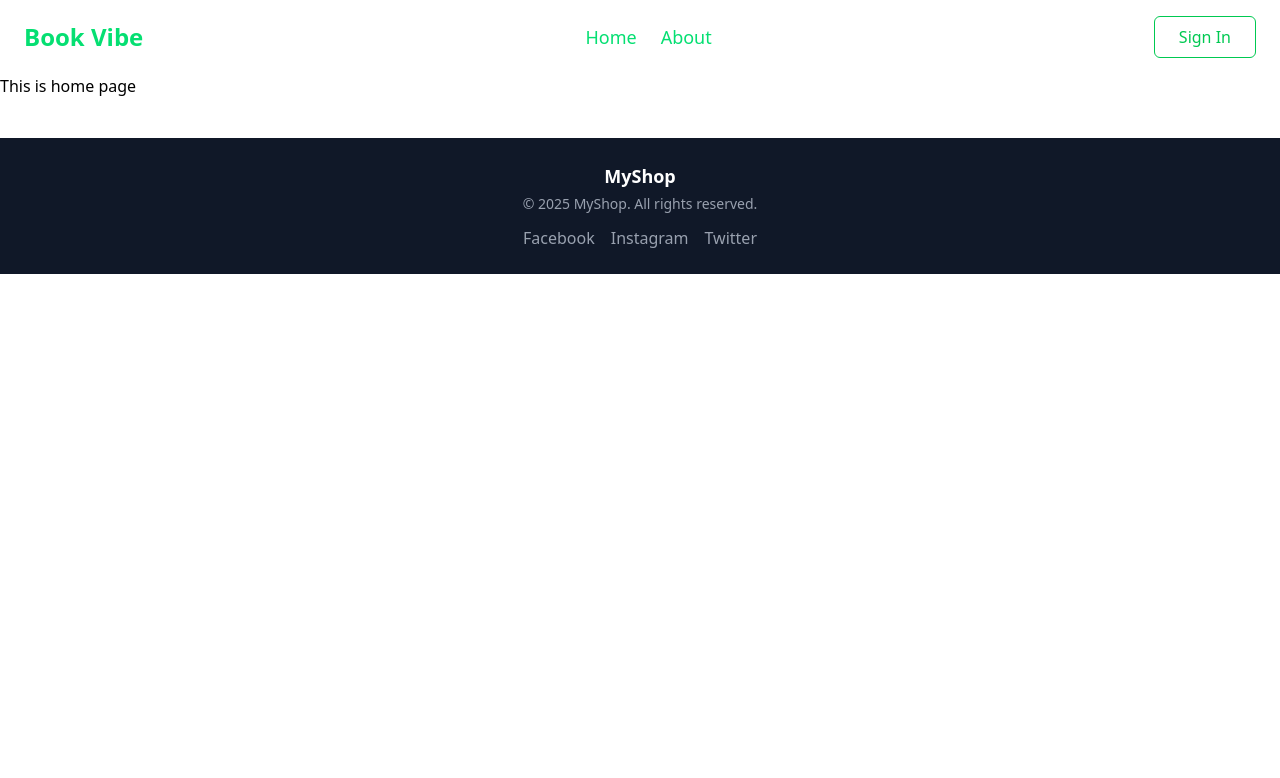
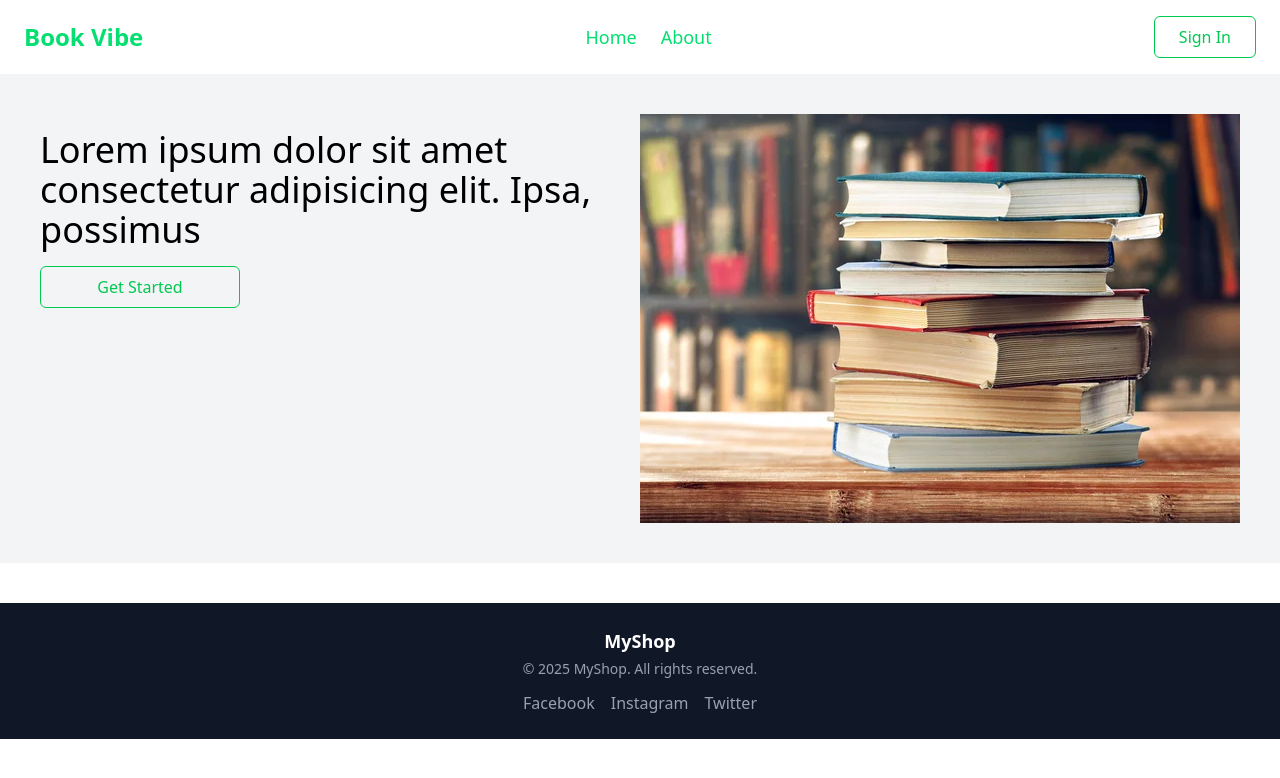
Before and after one commit to Arshad4320/boipoka, a React (Vite) app: page / in a window 1280 px wide. Shown: the top 778 px of the page. Built offline with nearby package versions, Linux system fonts and the light colour scheme.

Commit message:
navbar,button, banner polised

```diff
--- /dev/null
+++ b/src/components/Banner/Banner.jsx
@@ -0,0 +1,21 @@
+import React from "react";
+import Button from "../Button/Button";
+import img from "../../assets/books.jpg";
+const Banner = () => {
+  return (
+    <div className="grid grid-cols-1 p-10  bg-gray-100 lg:mx-auto  lg:grid-cols-2   ">
+      <div>
+        <p className="text-4xl   lg:my-4">
+          Lorem ipsum dolor sit amet consectetur adipisicing elit. Ipsa,
+          possimus
+        </p>
+        <Button text={"Get Started"} className={"w-1/3 my-4"} />
+      </div>
+      <div>
+        <img className="w-full" src={img} alt="" />
+      </div>
+    </div>
+  );
+};
+
+export default Banner;
--- a/src/components/Button/Button.jsx
+++ b/src/components/Button/Button.jsx
@@ -1,7 +1,7 @@
 const Button = ({ className, text }) => {
   return (
     <div
-      className={` ${className} text-green-500 border  border-green-500 px-6 hover:bg-green-500 hover:text-white py-2 duration-700 rounded-md`}
+      className={` ${className} text-green-500 border  border-green-500 px-6 text-center hover:bg-green-500 hover:text-white py-2 duration-700 rounded-md`}
     >
       {text}
     </div>
--- a/src/components/Header/Navbar/Navbar.jsx
+++ b/src/components/Header/Navbar/Navbar.jsx
@@ -20,7 +20,7 @@ const Navbar = () => {
   return (
     <nav className=" text-green-400 py-4 px-6">
       {/* Desktop Navbar */}
-      <div className="max-w-7xl mx-auto flex justify-between items-center">
+      <div className=" flex justify-between items-center">
         <h2 className="text-2xl font-bold">Book Vibe</h2>
 
         {/* Menu Items (Desktop) */}
--- a/src/pages/Home/Home.jsx
+++ b/src/pages/Home/Home.jsx
@@ -1,7 +1,12 @@
 import React from "react";
+import Banner from "../../components/Banner/Banner";
 
 const Home = () => {
-  return <div>This is home page</div>;
+  return (
+    <div>
+      <Banner />
+    </div>
+  );
 };
 
 export default Home;
--- a/src/pages/Root/Root.jsx
+++ b/src/pages/Root/Root.jsx
@@ -5,7 +5,7 @@ import Footer from "../../components/Footer/Footer";
 
 const Root = () => {
   return (
-    <div>
+    <div className="max-w-7xl mx-auto">
       <Navbar />
       <Outlet />
       <Footer />
```
Also changed, not shown: src/assets/books.jpg (added), src/pages/Books/Books.jsx (added).
